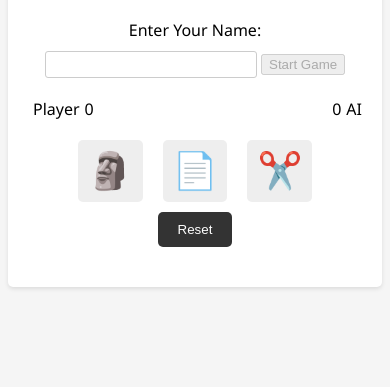
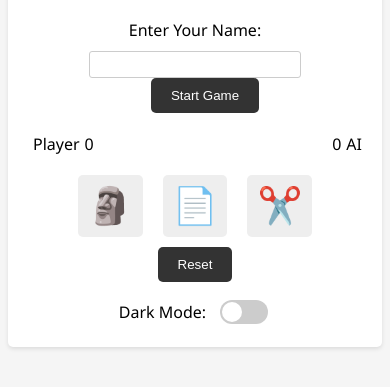
Before and after one commit to itz-mamad/sang-kaqaz-qeichi, a plain HTML site: page index.html in a window 390 px wide. Both pictures are taken after a click on the button "Start Game". Shown: the part 95-482 px from the top of the page. Drawn offline with Linux system fonts and the light colour scheme.

Commit message:
Add files via upload

```diff
--- a/index.html
+++ b/index.html
@@ -33,6 +33,10 @@
         <div id="resultText"></div>
         <button id="resetBtn">Reset</button>
       </div>
+      <div class="dark-mode-toggle">
+        <label for="darkModeToggle">Dark Mode:</label>
+        <input type="checkbox" id="darkModeToggle" />
+      </div>
     </div>
 
     <script src="script.js"></script>
--- a/script.js
+++ b/script.js
@@ -10,14 +10,22 @@ const resultText = document.getElementById("resultText");
 const resetBtn = document.getElementById("resetBtn");
 const playerScoreText = document.getElementById("playerScore");
 const aiScoreText = document.getElementById("aiScore");
+const darkModeToggle = document.getElementById("darkModeToggle");
+const body = document.body;
 
 let playerName = "Player";
 let playerScore = 0;
 let aiScore = 0;
+let darkModeEnabled = false;
 
 startGameButton.addEventListener("click", () => {
   playerName = playerNameInput.value.trim() || "Player";
-  playerNameText.textContent = playerName;
+  if (playerName !== "Player") {
+    playerNameText.textContent = playerName;
+  } else {
+    playerNameText.textContent = "Player";
+  }
+
   playerNameInput.value = "";
   startGameButton.disabled = true;
 });
@@ -26,6 +34,7 @@ rockBtn.addEventListener("click", () => playGame("rock"));
 paperBtn.addEventListener("click", () => playGame("paper"));
 scissorsBtn.addEventListener("click", () => playGame("scissors"));
 resetBtn.addEventListener("click", resetGame);
+darkModeToggle.addEventListener("change", toggleDarkMode);
 
 function playGame(playerChoice) {
   const aiChoice = getAIChoice();
@@ -103,3 +112,12 @@ function getEmoji(choice) {
     return "✂️";
   }
 }
+
+function toggleDarkMode() {
+  darkModeEnabled = !darkModeEnabled;
+  if (darkModeEnabled) {
+    body.classList.add("dark-mode");
+  } else {
+    body.classList.remove("dark-mode");
+  }
+}
--- a/styles.css
+++ b/styles.css
@@ -86,3 +86,68 @@ h1 {
   border-radius: 5px;
   cursor: pointer;
 }
+
+.dark-mode-toggle {
+  display: flex;
+  justify-content: center;
+  align-items: center;
+  margin-top: -5px;
+}
+
+.dark-mode-toggle label {
+  text-align: left;
+  margin-right: 10px;
+}
+
+.dark-mode-toggle input[type="checkbox"] {
+  position: relative;
+  width: 48px;
+  height: 24px;
+  -webkit-appearance: none;
+  background-color: #ccc;
+  border-radius: 12px;
+  outline: none;
+  transition: background-color 0.3s;
+  cursor: pointer;
+}
+
+.dark-mode-toggle input[type="checkbox"]:before {
+  content: "";
+  position: absolute;
+  top: 2px;
+  left: 2px;
+  width: 20px;
+  height: 20px;
+  border-radius: 50%;
+  background-color: #fff;
+  transition: transform 0.3s;
+}
+
+.dark-mode-toggle input[type="checkbox"]:checked {
+  background-color: #333;
+}
+
+.dark-mode-toggle input[type="checkbox"]:checked:before {
+  transform: translateX(24px);
+}
+
+.dark-mode {
+  background-color: #333;
+  color: #fff;
+}
+
+.dark-mode .container {
+  background-color: #222;
+  color: #fff;
+  box-shadow: 0 2px 4px rgba(255, 255, 255, 0.1);
+}
+
+#startGameButton {
+  padding: 10px 20px;
+  background-color: #333;
+  color: #fff;
+  border: none;
+  border-radius: 5px;
+  cursor: pointer;
+  margin-left: 20px;
+}
```
